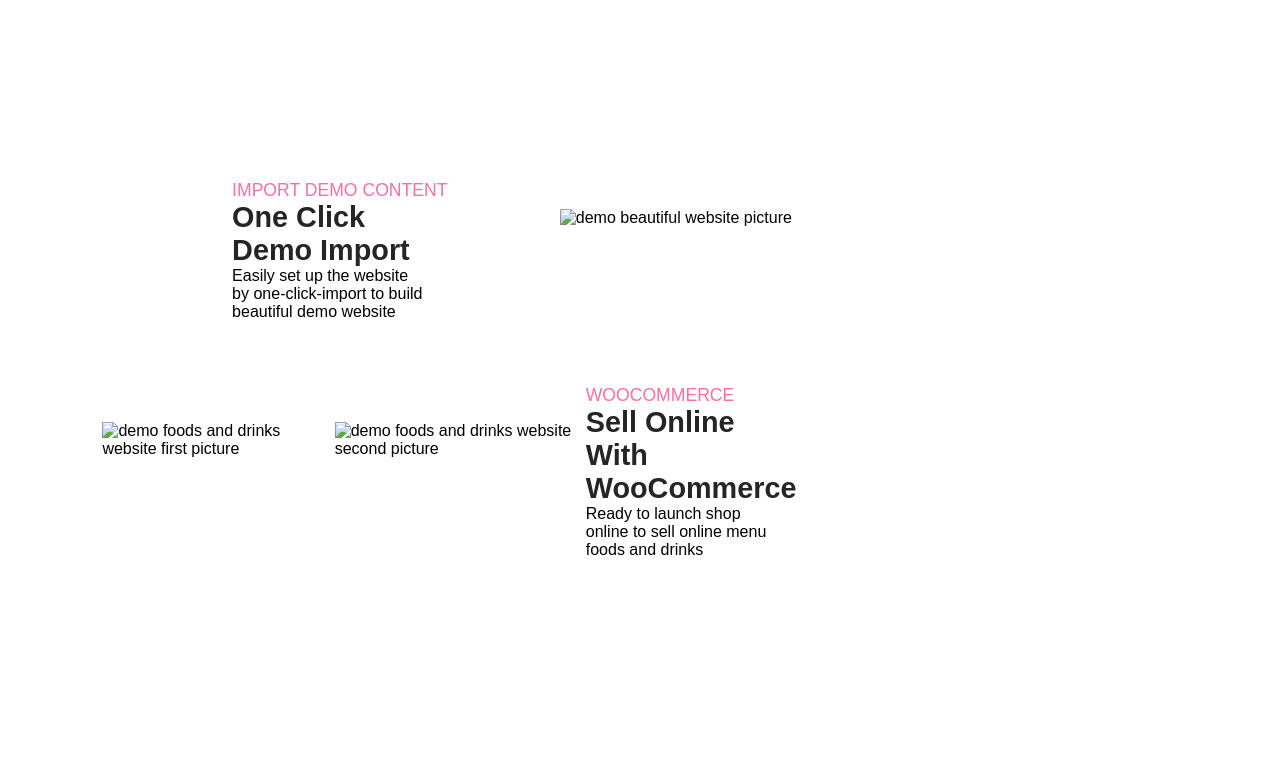
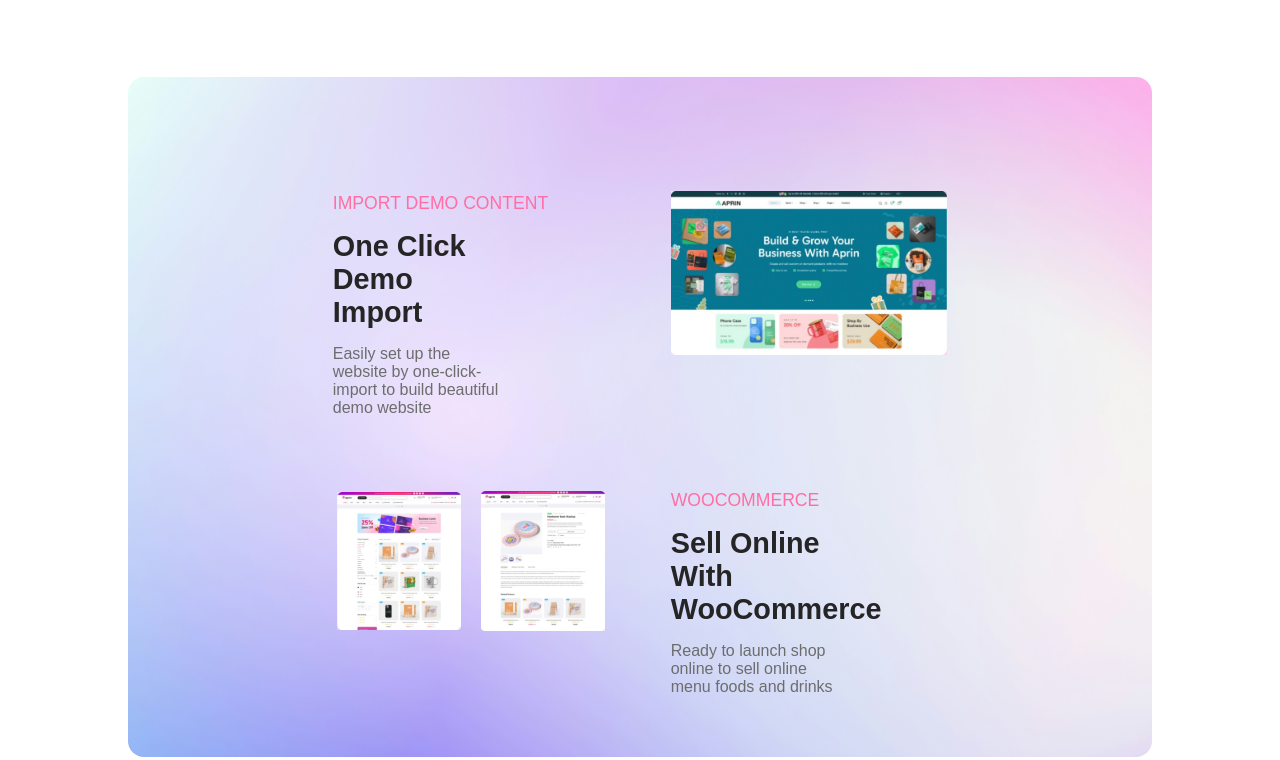
Before and after one commit to DunjaKolarski/site-Aprin, a plain HTML site: page index.html in a window 1280 px wide. Shown: the part 2443-3203 px from the top of the page. Drawn offline with nearby package versions, Linux system fonts and the light colour scheme.

Commit message:
feat: add images and update layout and styling in examples section

```diff
--- a/css/style.css
+++ b/css/style.css
@@ -300,6 +300,13 @@
     flex-direction: column;
     justify-content: center;
     align-items: center;
+    background-image: url('/assets/demo-back.jpg');
+    background-position: center;
+    background-repeat: no-repeat;
+    background-size: cover;
+    margin: 10vh 10%;
+    border-radius: 1rem;
+    gap: 1rem;
 }
 #examples h3 {
     width: 60%;
@@ -307,30 +314,49 @@
 }
 #examples p {
     width: 60%;
+    color: #6d6d6d;
+    font-size: 1rem;
 }
 
 #demo {
-    width: 80%;
+    width: 60%;
+    height: 40%;
     display: flex;
-    justify-content: center;
+    justify-content: space-between;
     align-items: center;
 }
 #demo > div {
-    width: 40%;
+    width: 45%;
     display: flex;
     flex-direction: column;
+    gap: 1rem;
+}
+#demo > img {
+    width: 45%;
 }
 
 #woocomm {
-    width: 80%;
+    width: 60%;
+    height: 40%;
     display: flex;
-    justify-content: center;
+    justify-content: space-between;
     align-items: center;
 }
-#woocom > div {
-    width: 40%;
+#woo-imgs {
+    width: 45%;
+    display: flex;
+    justify-content: space-evenly;
+    align-items: center;
+    gap: 1rem;
+}
+#woo-imgs > img {
+    width: 45%;
+}
+#woocomm > div:nth-of-type(2) {
+    width: 45%;
     display: flex;
     flex-direction: column;
+    gap: 1rem;
 }
 
 
--- a/index.html
+++ b/index.html
@@ -86,11 +86,13 @@
                     <h3>One Click Demo Import</h3>
                     <p>Easily set up the website by one-click-import to build beautiful demo website</p>
                 </div>
-                <img src="" alt="demo beautiful website picture">
+                <img src="assets/demo-first.jpg" alt="demo beautiful website picture">
             </div>
             <div id="woocomm">
-                <img src="" alt="demo foods and drinks website first picture">
-                <img src="" alt="demo foods and drinks website second picture">
+                <div id="woo-imgs">
+                    <img src="assets/demo-second.jpg" alt="demo foods and drinks website first picture">
+                    <img src="assets/demo-third.jpg" alt="demo foods and drinks website second picture">
+                </div>
                 <div>
                     <h4>WOOCOMMERCE</h4>
                     <h3>Sell Online With WooCommerce</h3>
```
Also changed, not shown: assets/demo-back.jpg (added).
